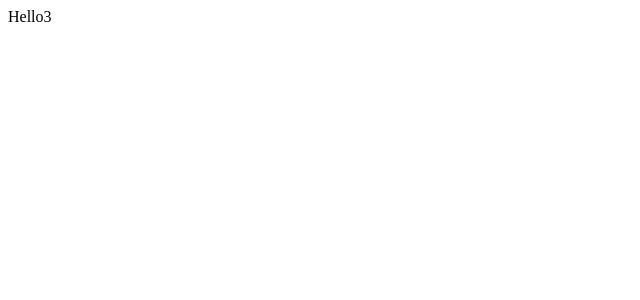
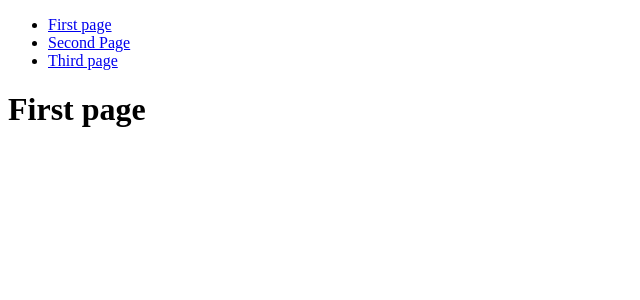
Before and after one commit to psychowarrior123/sql-testing, a React app: page / in a window 1280 px wide. Shown: the top 300 px of the page, without its empty margins (0-640 px from the left). Built offline with nearby package versions, Linux system fonts and the light colour scheme.

Commit message:
fix: gitignore

```diff
--- a/src/App.jsx
+++ /dev/null
@@ -1,5 +0,0 @@
-import React from 'react';
-
-const App = () => <span>Hello3</span>;
-
-export default App;
--- /dev/null
+++ b/src/App.tsx
@@ -0,0 +1,16 @@
+import React from 'react';
+import { BrowserRouter as Router } from 'react-router-dom';
+
+import { Navigation } from 'components/Navigation';
+import { Routes } from 'components/Routes';
+
+const App = (): JSX.Element => (
+  <Router>
+    <div>
+      <Navigation />
+      <Routes />
+    </div>
+  </Router>
+);
+
+export default App;
--- /dev/null
+++ b/src/components/Navigation.tsx
@@ -0,0 +1,18 @@
+import React from 'react';
+import { Link } from 'react-router-dom';
+
+export const Navigation = (): JSX.Element => (
+  <nav>
+    <ul>
+      <li>
+        <Link to="/">First page</Link>
+      </li>
+      <li>
+        <Link to="/second">Second Page</Link>
+      </li>
+      <li>
+        <Link to="/third">Third page</Link>
+      </li>
+    </ul>
+  </nav>
+);
--- /dev/null
+++ b/src/components/Routes.jsx
@@ -0,0 +1,20 @@
+import React from 'react';
+import { Route, Switch } from 'react-router-dom';
+
+import { FirstPage } from 'pages/page1/page1';
+import { SecondPage } from 'pages/page2/page2';
+import { ThirdPage } from 'pages/page3/page3';
+
+export const Routes = () => (
+  <Switch>
+    <Route path="/third">
+      <ThirdPage />
+    </Route>
+    <Route path="/second">
+      <SecondPage />
+    </Route>
+    <Route path="/">
+      <FirstPage />
+    </Route>
+  </Switch>
+);
--- a/src/index.tsx
+++ b/src/index.tsx
@@ -1,6 +1,5 @@
 import React from 'react';
 import ReactDOM from 'react-dom';
-
 
 const render = async (): Promise<void> => {
   const App = (await import(/* webpackChunkName: "App" */ './App')).default;
--- /dev/null
+++ b/src/pages/page1/page1.tsx
@@ -0,0 +1,9 @@
+import React, { FC } from 'react';
+
+export const FirstPage: FC<any> = () => {
+  return (
+    <div>
+      <h1>First page</h1>
+    </div>
+  );
+};
--- /dev/null
+++ b/src/pages/page2/page2.tsx
@@ -0,0 +1,9 @@
+import React, { FC } from 'react';
+
+export const SecondPage: FC<any> = () => {
+  return (
+    <div>
+      <h1>Second page</h1>
+    </div>
+  );
+};
--- /dev/null
+++ b/src/pages/page3/page3.tsx
@@ -0,0 +1,9 @@
+import React, { FC } from 'react';
+
+export const ThirdPage: FC<any> = () => {
+  return (
+    <div>
+      <h1>Third page</h1>
+    </div>
+  );
+};
```
Also changed, not shown: package.json (+13 -1 lines), .eslintrc.js, 2 other files (tests, documents, lock files or other folders).
